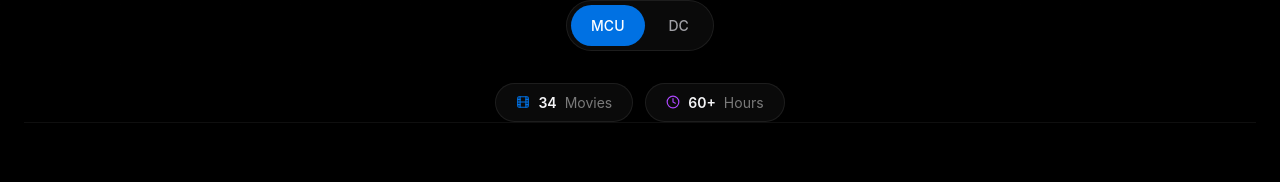
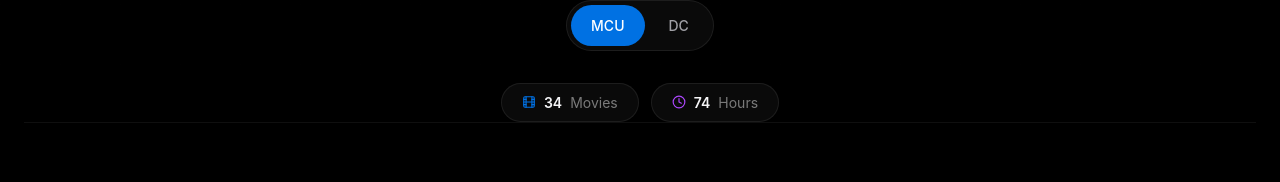
Before and after one commit to anubhavaanand/Marvel-nexus, a Next.js app: page /watch-order in a window 1280 px wide. Shown: the part 420-602 px from the top of the page. Built offline with nearby package versions, Linux system fonts and the light colour scheme.

Commit message:
fix: derive watch-order runtime stats from real data (#163)

```diff
--- a/src/components/WatchOrderClient.tsx
+++ b/src/components/WatchOrderClient.tsx
@@ -830,6 +830,12 @@ export default function WatchOrderPage() {
 
   const filteredItems = watchOrderData.filter((item) => item.franchise === activeTab)
 
+  const totalMinutes = filteredItems.reduce((sum, item) => {
+    const match = item.runtime?.match(/^(\d+)h (\d+)m$/)
+    return match ? sum + parseInt(match[1], 10) * 60 + parseInt(match[2], 10) : sum
+  }, 0)
+  const totalHours = Math.floor(totalMinutes / 60)
+
   const sortedItems = [...filteredItems].sort((a, b) => {
     if (sortBy === 'chronological') {
       return a.chronologicalOrder - b.chronologicalOrder
@@ -900,7 +906,7 @@ export default function WatchOrderPage() {
               </div>
               <div className="stat-pill">
                 <Clock className="w-3.5 h-3.5 text-purple-500" />
-                <span className="stat-value">{activeTab === 'MCU' ? '60+' : '30+'}</span>
+                <span className="stat-value">{totalHours}</span>
                 <span className="stat-label">Hours</span>
               </div>
             </div>
```
